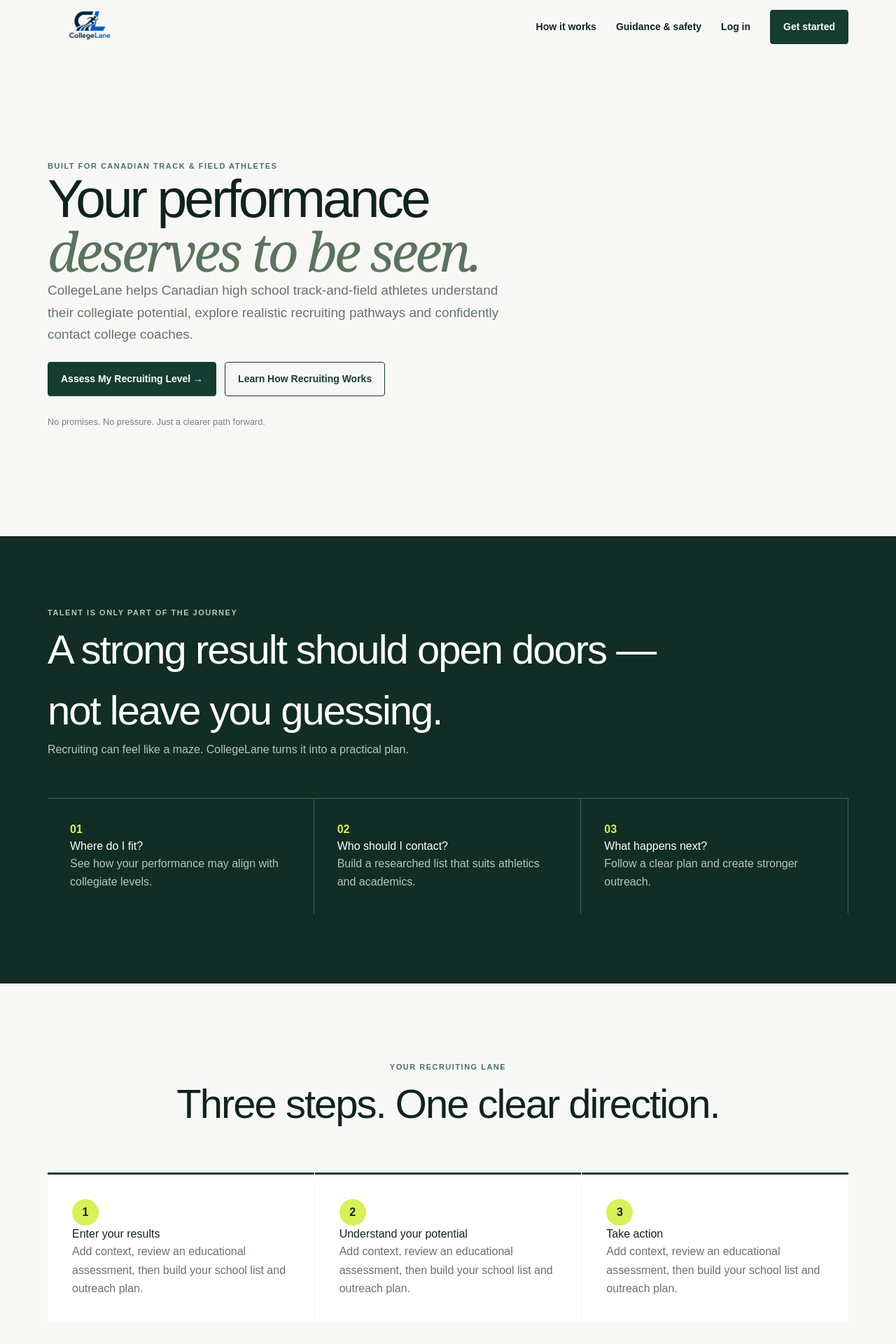
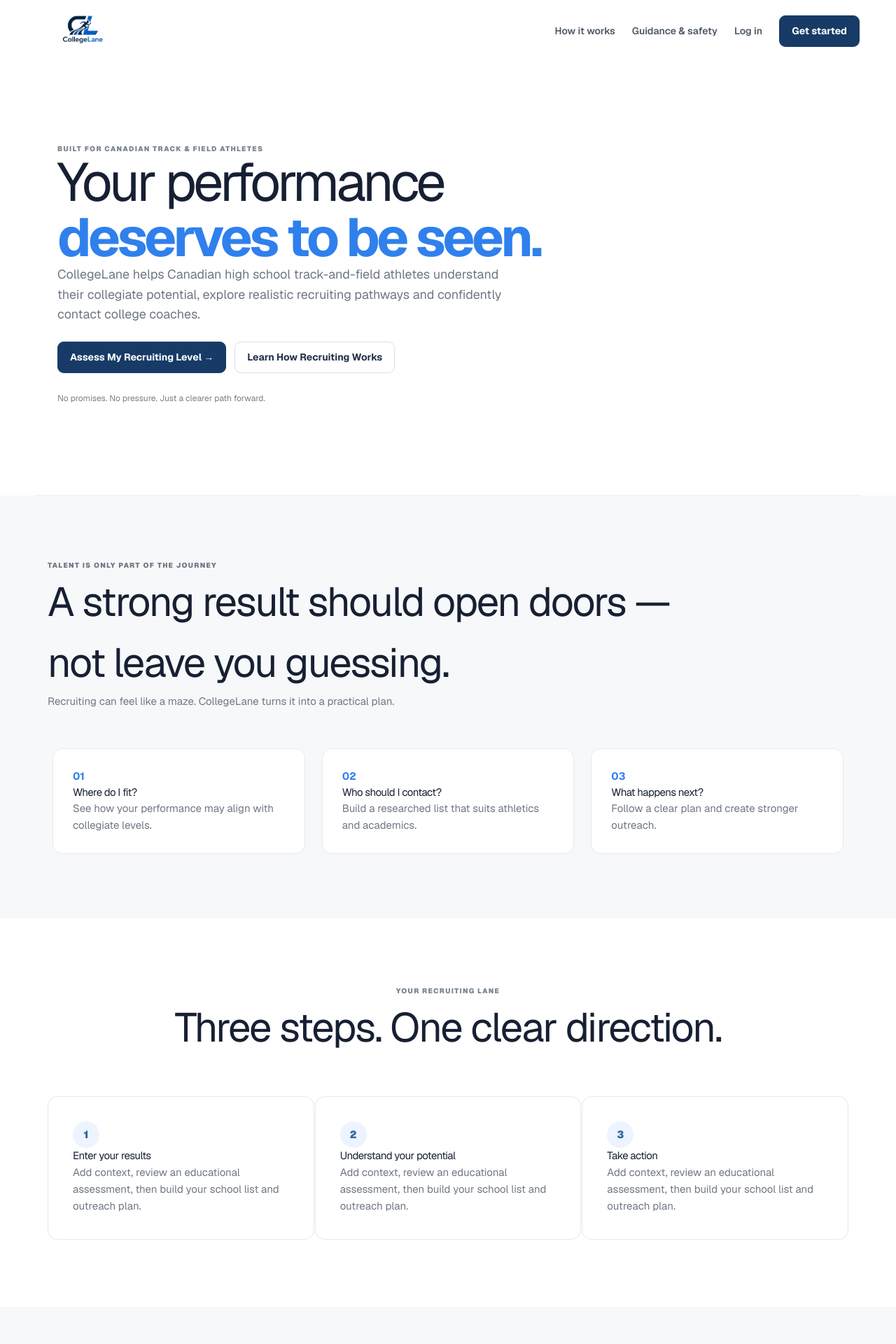
Before and after one commit to alfredliu9/CollegeLane, a Next.js app: page / in a window 1280 px wide. Shown: the top 1920 px of the page at 70% size. Built offline with nearby package versions, Linux system fonts and the light colour scheme.

Commit message:
Refresh CollegeLane with minimal UI

```diff
--- a/app/functional.css
+++ b/app/functional.css
@@ -1,2 +1,104 @@
 .assessment-range{gap:6px;flex-wrap:wrap}.assessment-range span{flex:1;min-width:95px;text-align:center;font-size:11px}.assessment-range .current{background:var(--lime);color:var(--ink);font-weight:900;padding:8px}.form-error{color:#9b2c2c;font-weight:700;margin:10px 0}.clear-chat{border:0;background:transparent;color:var(--muted);text-decoration:underline;margin-top:12px}.success{background:#edf5d6;color:#34501f;padding:12px;font-weight:700}.button:disabled,.suggest:disabled{opacity:.55;cursor:not-allowed}
 .school-filters{grid-template-columns:2fr repeat(3,1fr)}.comparison-stats{display:grid;grid-template-columns:repeat(3,1fr);gap:1px;background:var(--line);margin:22px 0}.comparison-stats>div{display:grid;gap:5px;background:#f5f7f2;padding:14px}.comparison-stats small{font-size:9px;letter-spacing:1px;color:var(--muted)}.comparison-stats b{font-size:18px}.comparison-stats em{font-size:10px;color:var(--muted);font-style:normal}.source-line{font-size:11px;border-top:1px solid var(--line);padding-top:12px}.source-line a,.text-link{color:#315f50;text-decoration:underline}.fit-strong-fit{background:#dff0b5}.fit-target{background:#e9f0d1}.fit-reach{background:#fff0c7}.fit-developing{background:#eceee9}@media(max-width:900px){.school-filters,.comparison-stats{grid-template-columns:1fr}}
+
+/* Minimal CollegeLane interface — presentation only. */
+:root{--ink:#172033;--green:#173b66;--lime:#2f80ed;--cream:#f6f7f9;--line:#e5e8ee;--muted:#6f7785;--white:#fff}
+body{background:#f6f7f9;color:var(--ink);font-family:var(--font-geist-sans),Arial,sans-serif;font-size:15px}
+p{color:var(--muted);line-height:1.6}
+h1,h2,h3{letter-spacing:-.035em}
+.logo img{width:132px;height:70px}
+.button{border:1px solid #173b66;background:#173b66;border-radius:9px;padding:11px 17px;box-shadow:none;font-weight:650}
+.button:hover{background:#102e52;transform:none}
+.button.alt{background:#fff;border-color:#d9dee7;color:#23324a}
+.button.ghost{border-color:transparent;background:transparent;color:var(--muted)}
+input,select,textarea{border:1px solid #dfe3ea;border-radius:9px;background:#fff;padding:12px 13px;box-shadow:0 1px 1px rgba(16,24,40,.02)}
+input:focus,select:focus,textarea:focus,a:focus-visible,button:focus-visible{outline:2px solid #65a7ff;outline-offset:2px;border-color:#65a7ff}
+.kicker,.cardhead,.app header small{color:#7a8391;font-size:10px;letter-spacing:.13em}
+.notice{background:#f4f8ff;border:1px solid #dbe8fb;border-radius:10px;color:#3c5575;padding:12px 14px}
+.card{border:1px solid #e5e8ee;border-radius:15px;padding:24px;background:#fff;box-shadow:0 5px 18px rgba(23,32,51,.035)}
+.pill{border-radius:999px;background:#edf4ff;color:#255a94;padding:6px 10px;letter-spacing:.04em}
+
+.top{height:88px;max-width:1240px;padding:0 32px}
+.top nav{gap:24px;color:#4f5968;font-weight:550}
+.landing{background:#fff}
+.landing main{background:#fff}
+.hero{min-height:620px;max-width:1180px;padding:105px 32px 115px;border-bottom:1px solid #eef0f3}
+.hero h1{font-size:clamp(50px,6vw,78px);line-height:1.02;letter-spacing:-.055em;max-width:850px}
+.hero h1 em{color:#2f80ed;font-family:inherit;font-style:normal;font-weight:650}
+.hero>div>p:not(.kicker){font-size:18px;max-width:650px}
+.dark{background:#f7f8fa;color:var(--ink);padding-top:92px;padding-bottom:92px}
+.dark>p,.dark article p{color:var(--muted)}
+.dark article{background:#fff;border:1px solid #e7e9ee;border-radius:14px;padding:28px;margin:0 7px}
+.dark article b{color:#2f80ed}
+.dark .three{gap:10px}
+.how{padding-top:96px;padding-bottom:96px;background:#fff}
+.how article{border:1px solid #e7e9ee;border-top:1px solid #e7e9ee;border-radius:14px}
+.how article span{background:#edf4ff;color:#2f68a4}
+.path{background:#f7f8fa;gap:55px;padding-top:92px;padding-bottom:92px}
+.path article{border:1px solid #e4e8ee;border-left:3px solid #2f80ed;border-radius:12px;box-shadow:none}
+.landing>.notice{margin-top:34px;margin-bottom:34px}
+.landing footer{background:#fff}
+
+.shell{grid-template-columns:244px 1fr;background:#f6f7f9}
+.shell>aside{background:#fff;color:#23324a;border-right:1px solid #e5e8ee;padding:22px 16px}
+.shell aside nav{gap:3px;margin:34px 0 18px}
+.shell aside nav a{color:#687284;border:0;border-radius:9px;padding:11px 12px;font-weight:520}
+.shell aside nav a b{color:#8490a3}
+.shell aside nav a.active,.shell aside nav a:hover{background:#edf4ff;color:#235c9b;border:0}
+.shell aside>a:not(.logo){color:#758091}
+.mini{border-top:1px solid #e6e9ee;color:#23324a}
+.mini small{color:#8b94a2}
+.mini i,.avatar{background:#eaf2fd;color:#255c98;border:1px solid #d9e7f8}
+.app{max-width:1380px;padding:38px clamp(24px,4vw,62px) 86px}
+.app>header{margin-bottom:28px;padding-bottom:19px;border-bottom:1px solid #e4e7ec}
+.app header h1{font-size:34px;font-weight:680;letter-spacing:-.045em}
+.dash{gap:16px}
+.stats,.comparison-stats{background:#e6e9ee;border:1px solid #e6e9ee;border-radius:11px;overflow:hidden}
+.stats div,.comparison-stats>div{background:#fafbfc;padding:16px}
+.card progress,.planhead progress{accent-color:#2f80ed}
+.next article,.schoolrow{border-color:#eceef2}
+.next article>b{background:#eaf2fd;color:#255c98}
+.schoolrow>i,.schooltop i,.schoolhero>i{background:#edf2f8;color:#315a85;border-radius:10px}
+.range{background:#f5f7fa;border:1px solid #e7eaf0;border-radius:11px}
+.assessment-range .current{background:#dcecff;color:#204f84;border-radius:7px}
+.filters{gap:14px}
+.schoolcard{transition:border-color .18s ease,box-shadow .18s ease}
+.schoolcard:hover{border-color:#cfd9e7;box-shadow:0 9px 28px rgba(26,54,90,.07)}
+.meta span{background:#f4f6f8;border-radius:7px;color:#657083}
+.schoolhero{border:1px solid #e5e8ee;border-radius:15px}
+.task{box-shadow:none}
+.task>button{border:1px solid #cbd2dc;border-radius:7px;color:#fff;background:#fff}
+.task.done>button{background:#2f80ed;border-color:#2f80ed}
+.chatgrid{gap:16px}
+.messages p{background:#f4f6f8;border:1px solid #e9ecf0;border-radius:12px}
+.messages .you p{background:#eaf3ff;border-color:#d9e9fb}
+.messages i{background:#eaf2fd;color:#255c98}
+.suggest{color:#334155;border-color:#edf0f3}
+.table{border-color:#e4e7ec;border-radius:14px;box-shadow:0 5px 18px rgba(23,32,51,.03)}
+th{color:#7a8390;font-size:11px;letter-spacing:.04em;background:#fafbfc}
+th,td{border-color:#edf0f3}
+.success{background:#eef8f2;color:#2e6b46;border:1px solid #d9ecdf;border-radius:10px}
+.auth{background:#fff}
+.auth>section{background:#f4f7fb;color:#172033;border-right:1px solid #e5e8ee}
+.auth>section p{color:#657083}
+.auth section h1{font-size:54px}
+.auth>form{padding:48px}
+.onboard{background:#f6f7f9}
+.onboard header{border-bottom:1px solid #e5e8ee}
+.onboard .bar{background:#2f80ed}
+.goal{background:#fff;border-radius:11px!important;border-color:#e2e6ec!important}
+.legal{background:#fff}
+
+@media(max-width:900px){
+  .shell{display:block}.shell>aside{display:none}.app{padding:24px 16px 88px}
+  .bottom{height:68px;border-color:#e1e5eb;box-shadow:0 -8px 22px rgba(23,32,51,.05)}
+  .bottom a{color:#737e8e}.bottom b{color:#315f91}
+  .dash,.schoolgrid,.chatgrid{gap:12px}.card{padding:20px}
+  .dark article{margin:0}.path{gap:28px}
+}
+@media(max-width:560px){
+  .top{height:76px;padding:0 18px}.hero{padding:70px 20px 80px}.hero h1{font-size:45px}
+  .dark,.how,.path{padding-top:68px;padding-bottom:68px}
+  .app>header{align-items:flex-start}.app header h1{font-size:29px}
+  .card{border-radius:13px;padding:18px}.button{border-radius:8px}
+}
```
